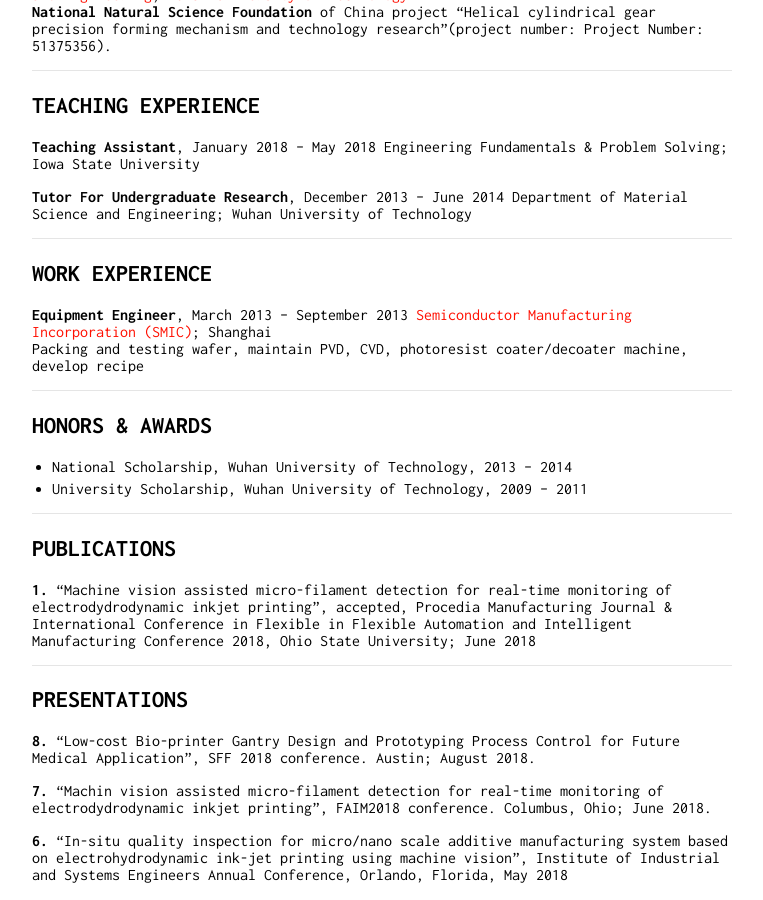
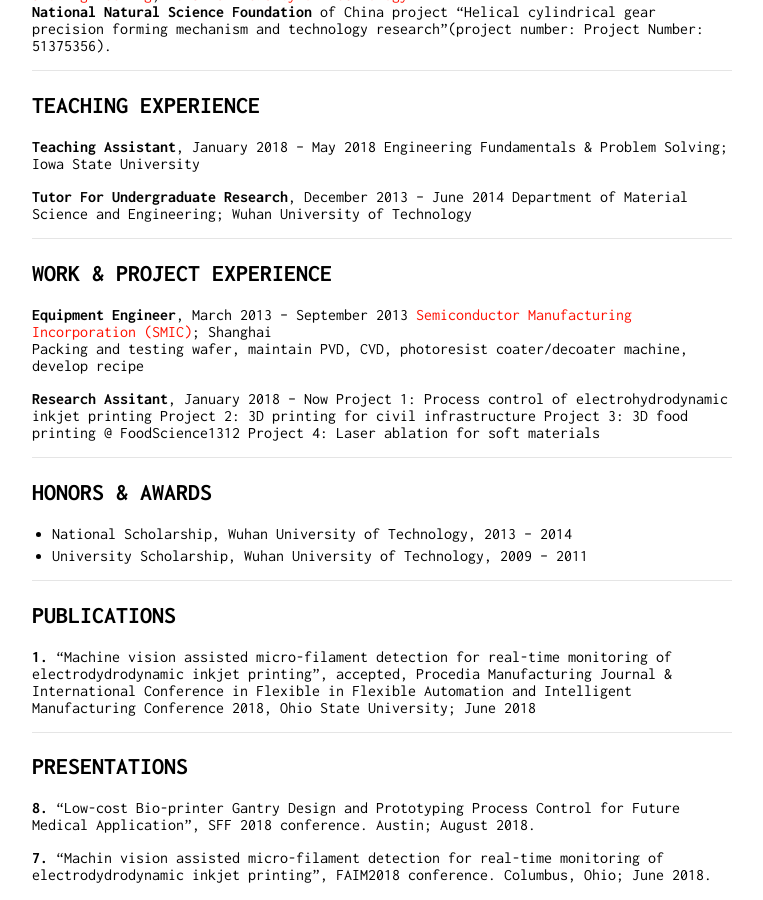
Before and after one commit to zhangxiao2018/zhangxiao2018.github.io, a Jekyll site: the page built from index.md, in a window 1280 px wide and 900 px high, scrolled down 1347 px. Shown: the whole window, without its empty margins (258-1021 px from the left). Built offline with Jekyll 4.4.1, drawn with Linux system fonts in a browser that asks for light colours; our own code applies the rules of GitHub Pages for plain Markdown files.

Commit message:
Update index.md

```diff
--- a/index.md
+++ b/index.md
@@ -73,10 +73,16 @@ Engineering Fundamentals & Problem Solving; Iowa State University
 Department of Material Science and Engineering; Wuhan University of Technology
 
 - - -
-## WORK EXPERIENCE
+## WORK & PROJECT EXPERIENCE
 **Equipment Engineer**, March   2013 – September 2013
 [Semiconductor Manufacturing Incorporation (SMIC)](http://www.smics.com/eng/index.php); Shanghai
 Packing and testing wafer, maintain PVD, CVD, photoresist coater/decoater machine, develop recipe
+
+**Research Assitant**, January   2018 – Now
+Project 1: Process control of electrohydrodynamic inkjet printing
+Project 2: 3D printing for civil infrastructure
+Project 3: 3D food printing @ FoodScience1312
+Project 4: Laser ablation for soft materials
 
 - - -
 ## HONORS & AWARDS
```
